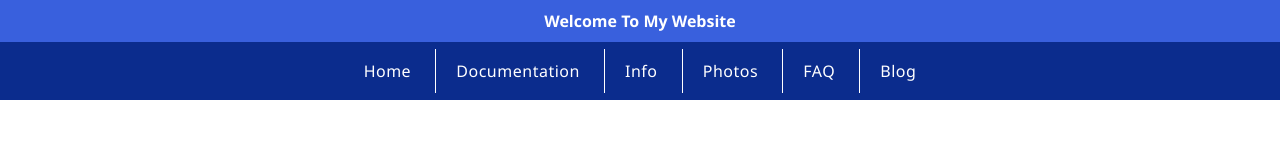
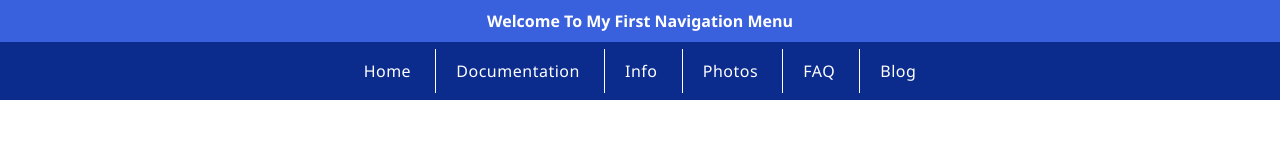
Before and after one commit to patrickf243/html_css_navbar, a plain HTML site: page index.html in a window 1280 px wide. Drawn offline with Linux system fonts and the light colour scheme.

Commit message:
got rid of unnecessary files

```diff
--- a/index.html
+++ b/index.html
@@ -11,7 +11,7 @@
 
 </head>
 <header>
-    <h1>Welcome To My Website</h1>
+    <h1>Welcome To My First Navigation Menu</h1>
 </header>
 <body>
     <nav>
@@ -22,9 +22,5 @@
         <a href="#">FAQ</a>
         <a href="#">Blog</a>
     </nav>
-    <!-- <img src="IMG_0910.JPG"/> -->
-<!--
-<p>I love my wife so much she takes the time to teach me HTML and CSS. I know for sure she gets irritated repeating the same thing over and over again. But at the end after a few times repeated I finally understand.</p>
-   -->
 </body>
 </html>
```
Also changed, not shown: IMG_0910.JPG (deleted).
